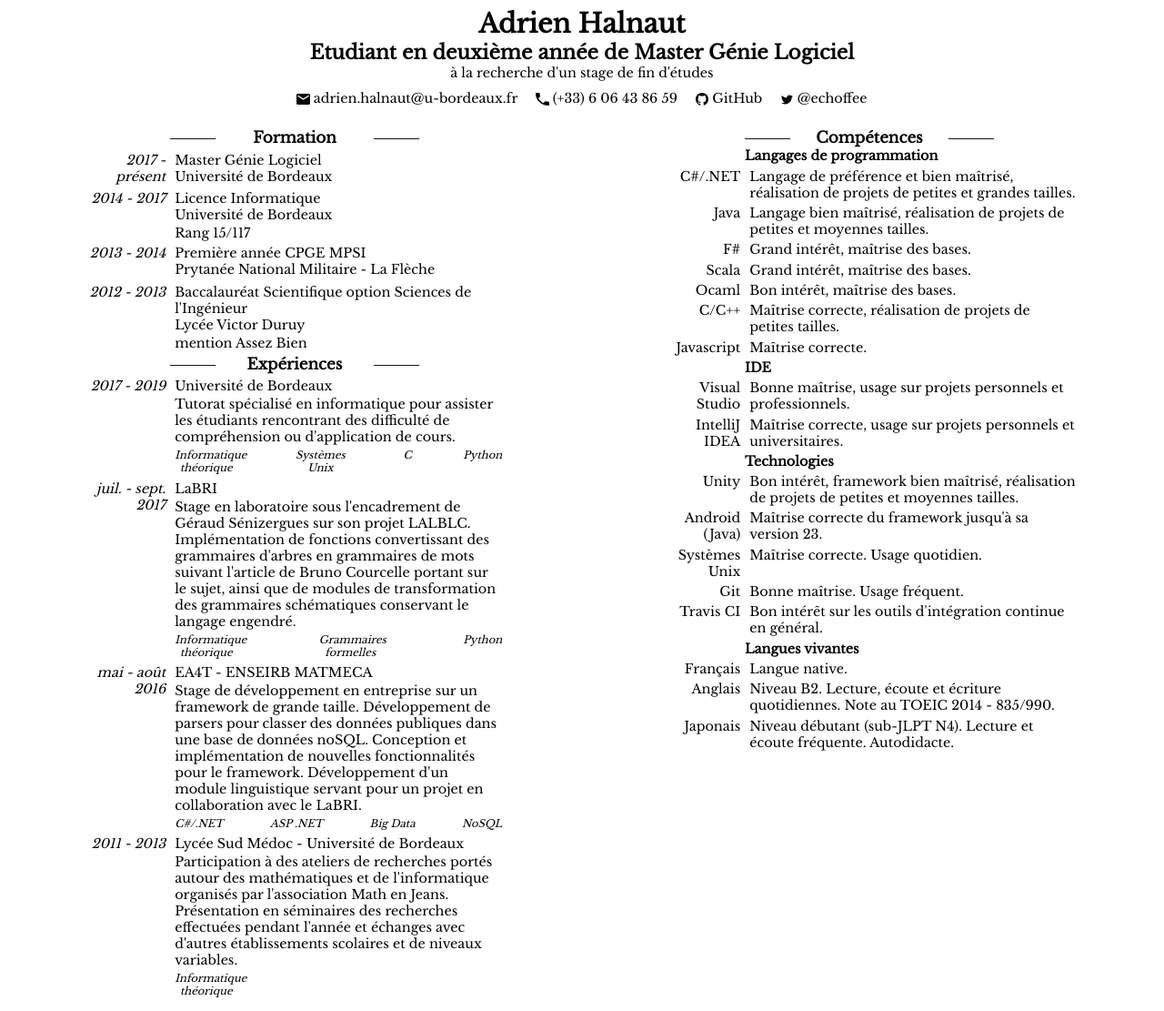
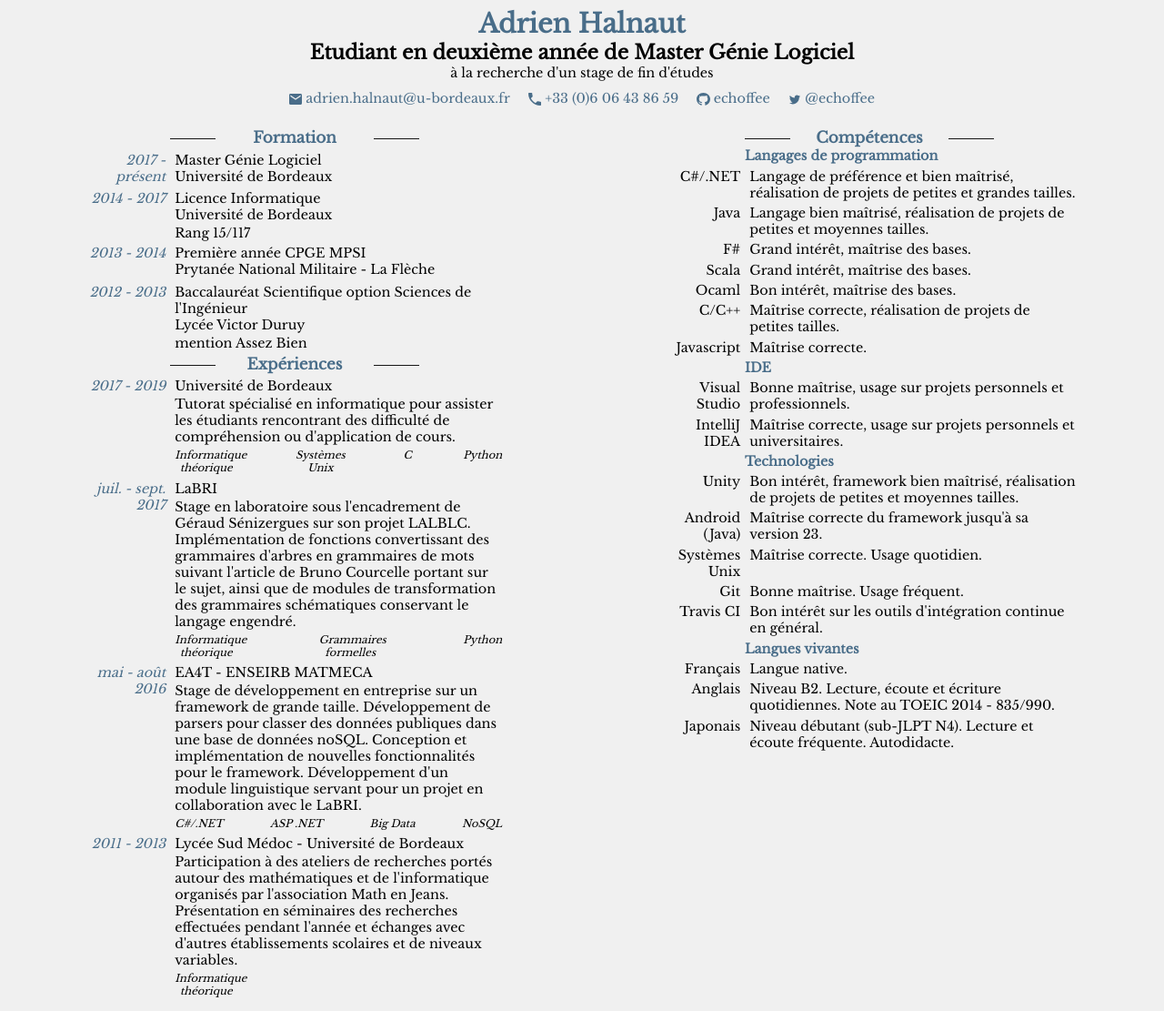
Before and after one commit to eikofee/eikofee.github.io, a Jekyll site: the page built from index.md, in a window 1280 px wide. Shown: the whole page at 91% size. Built offline with Jekyll 4.4.1, drawn with Linux system fonts in a browser that asks for light colours.

Commit message:
Update style

```diff
--- a/_includes/head.html
+++ b/_includes/head.html
@@ -1,5 +1,7 @@
 <head>
-    <title>{{ site.data.id.name }}</title>
+    {% for i in site.data.infos %}
+    <title>{{ i.name }}</title>
+    {% endfor %}
     <link rel="stylesheet" href="{{ "/css/style.css" | prepend: site.baseurl }}">
     <link rel="stylesheet" href="{{ "/css/print.css" | prepend: site.baseurl }}" media="print">
     <link href="//fonts.googleapis.com/css?family=Libre+Baskerville" rel="stylesheet">
--- a/_includes/header.html
+++ b/_includes/header.html
@@ -1,11 +1,13 @@
-    <h1 class="id-name">{{ site.name }}</h1>
-    <h2 class="id-status">{{ site.status }}</h2>
-    <p class="id-intro">{{ site.intro }}</p>
+{% for info in site.data.infos %}
+    <h1 class="id-name">{{ info.name }}</h1>
+    <h2 class="id-status">{{ info.status }}</h2>
+    <p class="id-intro">{{ info.intro }}</p>
     <div class="id-contacts">
         <table>
-            <td class="id-mail"><img class="logo" src="img/mail.svg"/><a href="mailto:{{ site.mail }}">{{ site.mail }}</a></td>
-            <td class="id-phone"><img class="logo" src="img/phone.svg"/>{{ site.phone }}</td>
-            <td class="id-github"><img class="logo" src="img/github.svg"/><a href="https://github.com/{{ site.github }}" target="_blank">{{ site.github }}</a></td>
-            <td class="id-twitter"><img class="logo" src="img/twitter.svg"/><a href="https://twitter.com/{{ site.twitter }}" target="_blank">@{{ site.twitter }}</a></td>
+            <td class="id-mail"><img class="logo" src="img/mail.svg"/><a href="mailto:{{ i.mail }}">{{ info.mail }}</a></td>
+            <td class="id-phone"><img class="logo" src="img/phone.svg"/>{{ info.phone }}</td>
+            <td class="id-github"><img class="logo" src="img/github.svg"/><a href="https://github.com/{{ i.github }}" target="_blank">{{ info.github }}</a></td>
+            <td class="id-twitter"><img class="logo" src="img/twitter.svg"/><a href="https://twitter.com/{{ i.twitter }}" target="_blank">@{{ info.twitter }}</a></td>
         </table>
     </div>
+{% endfor %}
--- a/css/style.css
+++ b/css/style.css
@@ -1,6 +1,11 @@
+h1 {
+    color: #496D89;
+}
+
 body {
     font-family: 'Libre Baskerville', serif;
     font-size: 0.9em;
+    background-color: #F0F0F0;
 }
 
 body * {
@@ -16,12 +21,13 @@ p.f-skill {
 }
 
 h4 {
+    color: #496D89;
     position: relative;
     left: 20%;
 }
 
-a, a:visited {
-    color: black;
+a, a:visited, .id-phone {
+    color: #496D89;
     text-decoration: none;
 }
 
@@ -35,6 +41,7 @@ a, a:visited {
 }
 
 .f-year {
+    color: #496D89;
     max-inline-size: 6em;
     font-style: italic;
 }
@@ -142,6 +149,7 @@ table {
 }
 
 h3 {
+    color: #496D89;
     position: relative;
     text-align: center;
 }
```
Also changed, not shown: _data/id.yml (deleted, +0 -7 lines), _data/infos.yml (added, +8 -0 lines), img/github.svg, img/mail.svg, img/phone.svg, img/twitter.svg.
